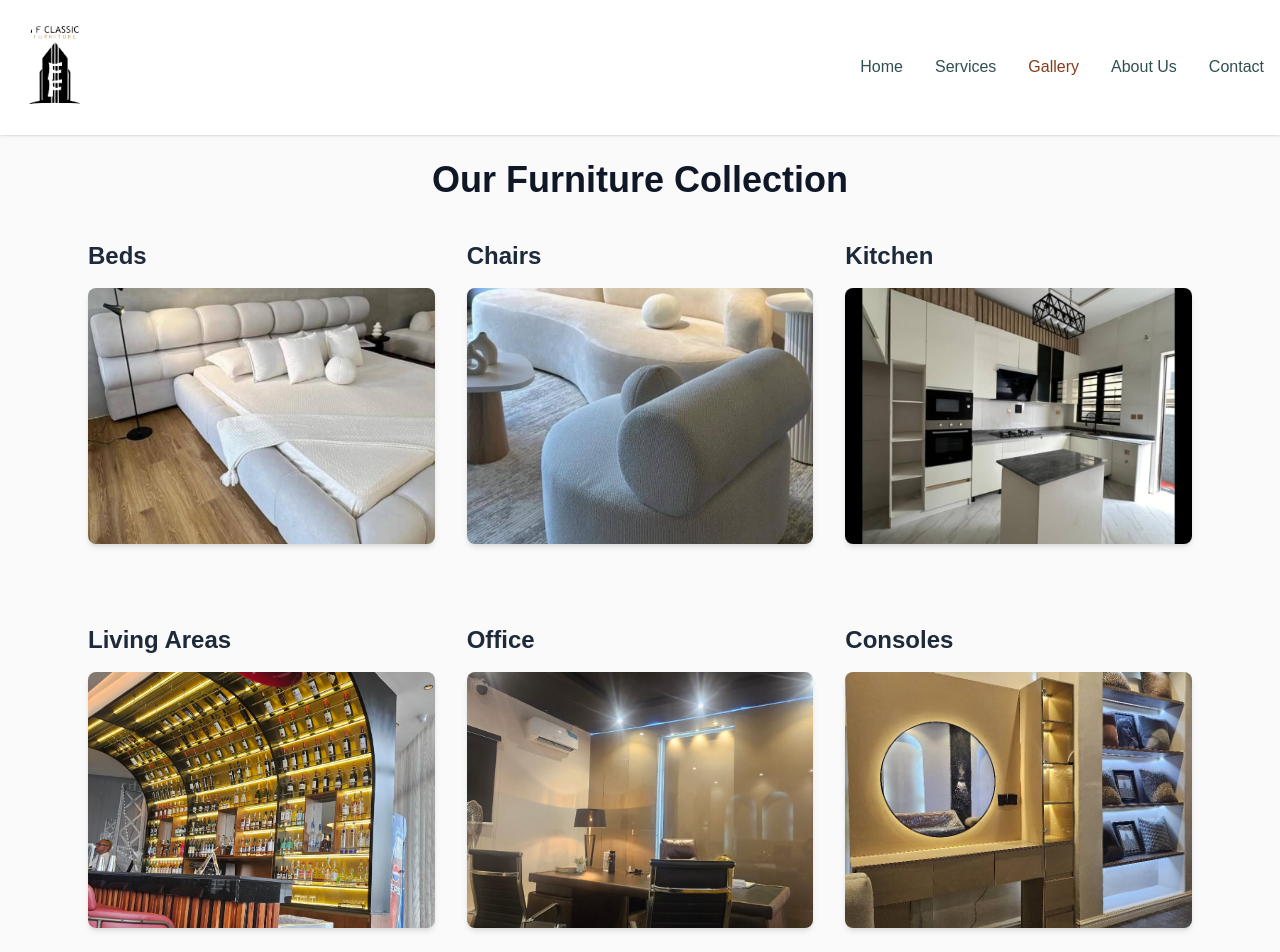
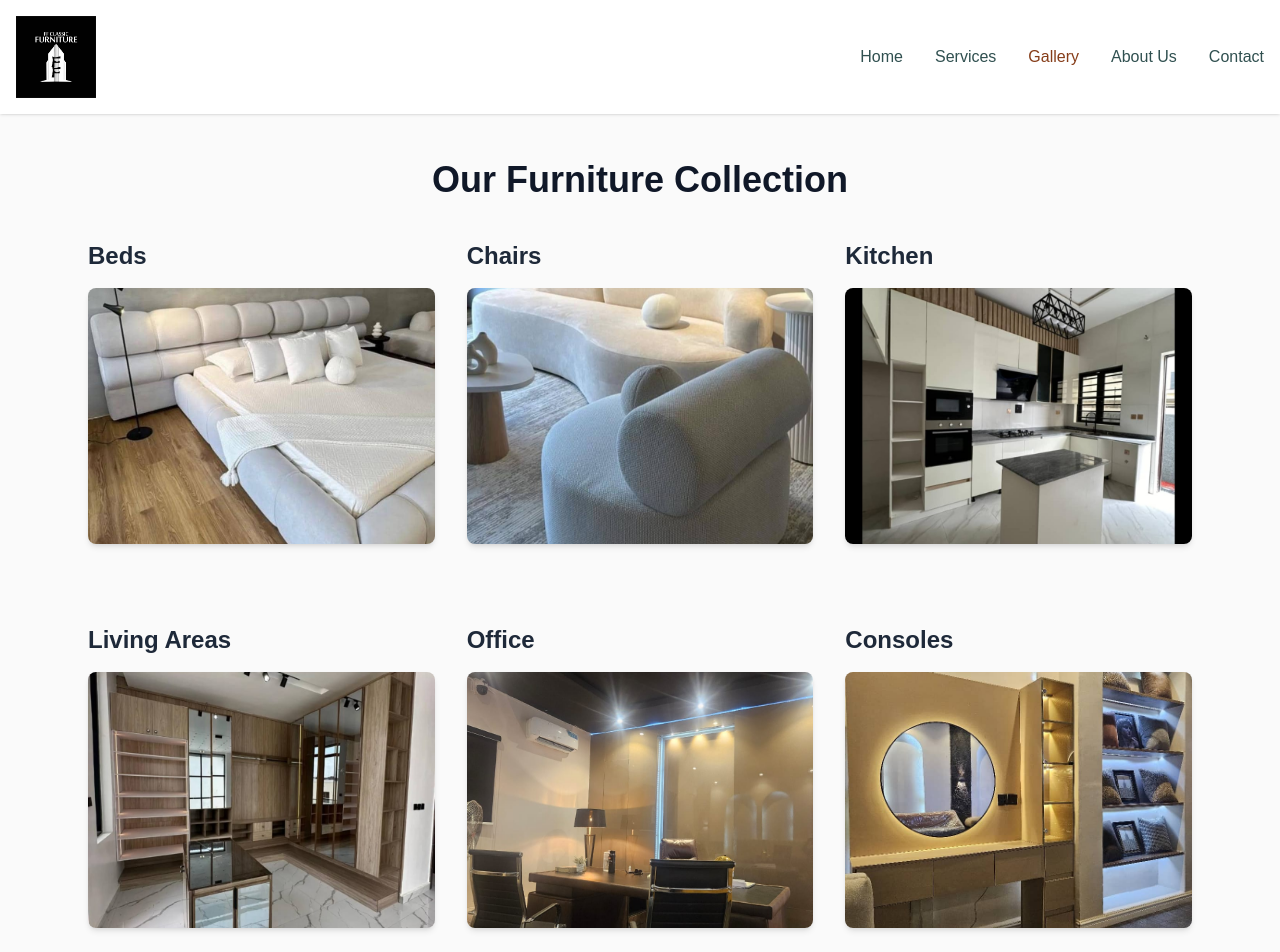
Before and after one commit to cosuoji/furniture, a React (Vite) app: page /gallery in a window 1280 px wide. Shown: the top 952 px of the page. Built offline with nearby package versions, Linux system fonts and the light colour scheme; a web font is replaced by a local one.

Commit message:
Update logo and remove unused image import
Replaced the logo image from PNG to JPEG in Navigation component and added the new JPEG logo asset. Removed the unused 'living1' image import from GalleryPage and updated the 'living' array accordingly.

```diff
--- a/src/components/Navigation.jsx
+++ b/src/components/Navigation.jsx
@@ -1,7 +1,7 @@
 import { useState } from "react";
 import { NavLink } from "react-router-dom";
 import { Menu, X, Sofa } from "lucide-react";
-import logo from "../assets/logo.png"
+import logo from "../assets/logo.jpeg"
 
 
 const Navigation = () => {
--- a/src/pages/GalleryPage.jsx
+++ b/src/pages/GalleryPage.jsx
@@ -11,7 +11,6 @@ import chairs5 from "../assets/chairs/chairs5.jpeg"
 import kitchen1 from "../assets/kitchen/kitchen1.jpeg"
 import kitchen2 from "../assets/kitchen/kitchen2.jpeg"
 import kitchen3 from "../assets/kitchen/kitchen3.jpeg"
-import living1 from "../assets/livingareas/living1.jpeg"
 import living2 from "../assets/livingareas/living2.jpeg"
 import living3 from "../assets/livingareas/living3.jpeg"
 import office1 from "../assets/office/office1.jpeg"
@@ -41,7 +40,7 @@ const chairs = [
 ]
 
 const kitchen = [kitchen1, kitchen2,kitchen3]
-const living = [living1, living2, living3]
+const living = [living2, living3]
 const office = [office1, office2,office3,office4]
 const console = [console1, console4,console5,console6]
 
```
Also changed, not shown: src/assets/logo.jpeg (added).
